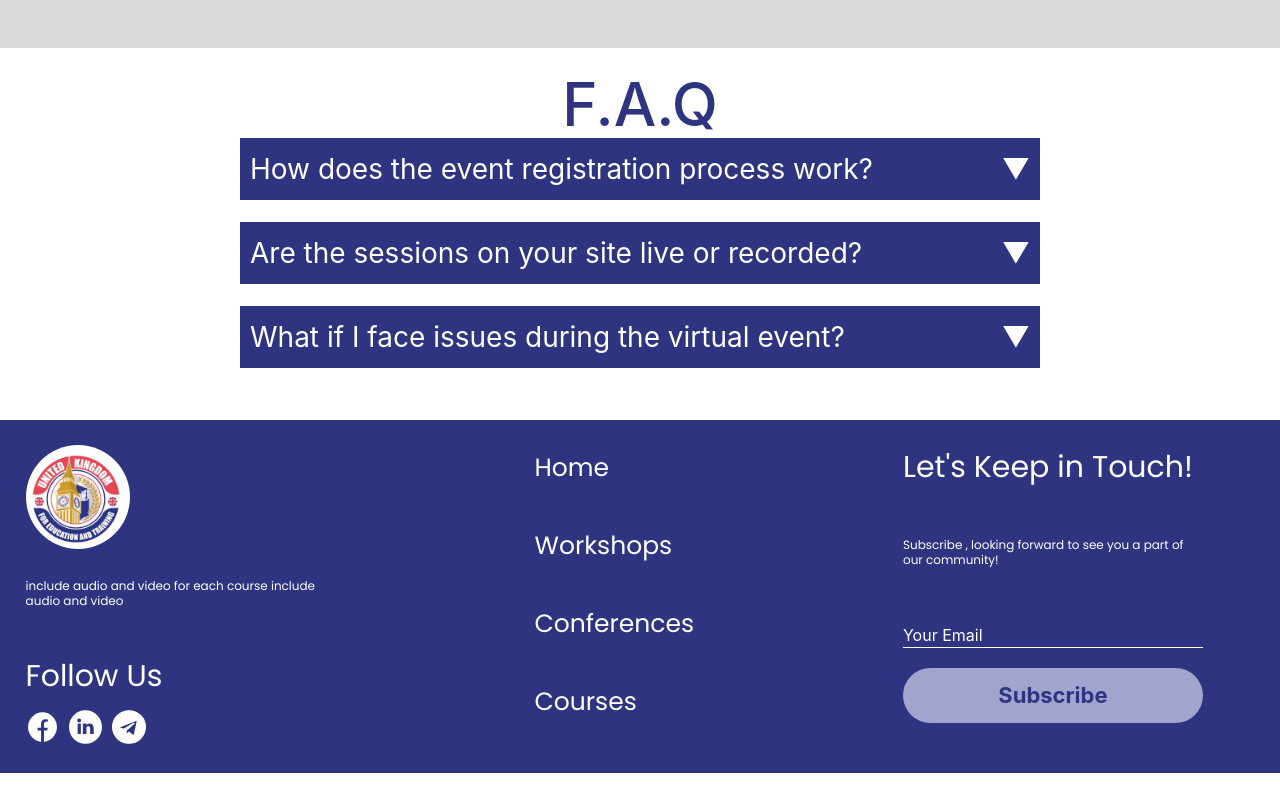
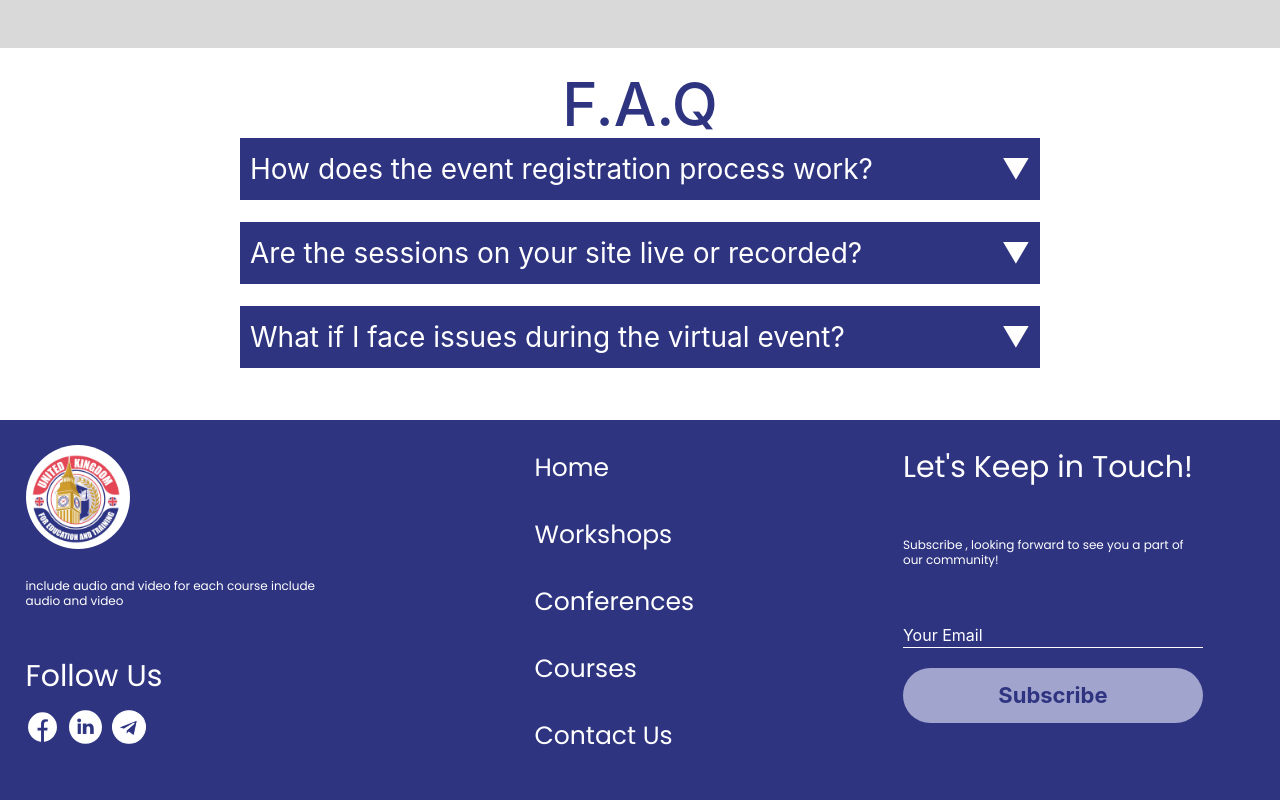
Before and after one commit to batoulll-ghosn/Uk-project-Frontend, a React (Create React App) app: page / in a window 1280 px wide. Shown: the part 3631-4431 px from the top of the page. Before the commit the page ends 4404 px from the top, so only its background shows below. Built offline with nearby package versions, Linux system fonts and the light colour scheme; no server answers.

Commit message:
addition of contact us

```diff
--- a/src/App.js
+++ b/src/App.js
@@ -10,7 +10,7 @@ import Workshops from './components/workshops';
 import Testimonial from './components/testimonial'
 import Slice from './components/slice';
 import Login from './components/login';
-
+import ContactUs from './components/ContactUs';
 import Register from './components/Register';
 import Footer from './components/footer';
 import ConferencesPage from './components/conferencesPage';
@@ -52,6 +52,7 @@ function App() {
        <Route path="/course/:id" element={<Course/>}/>
        <Route path="/workshop/:id" element={<Workshop/>}/>
       <Route path="/theTeam" element={<OurTeam/>}/>
+      <Route path="/contactUs" element={<ContactUs/>}/>
        <Route
             path="/dash/*"
             element={
--- /dev/null
+++ b/src/components/ContactUs.js
@@ -0,0 +1,15 @@
+import React, { useState } from 'react';
+import { useParams } from "react-router-dom";
+const Course = () => {
+  const [message, setMessage] = useState('Hello, React!');
+  const { id } = useParams();
+  return (
+    <div>
+
+      <img style ={{width:'100%'}}src='./images/contactUs.jpeg'/>
+
+    </div>
+  );
+};
+
+export default Course;
--- a/src/components/footer.js
+++ b/src/components/footer.js
@@ -54,7 +54,7 @@ course include audio and video</p>
         <li className='text-nnnf'><Link to='/workshops'>Workshops</Link></li>
         <li className='text-nnnf'><Link to='/conferences'>Conferences</Link></li>
         <li className='text-nnnf'><Link to='/courses'>Courses</Link></li>
-
+        <li className='text-nnnf'><Link to='/contactUs'>Contact Us</Link></li>
         </ul>
       </div>
       <div className='third-div-in-footer'><h2 className='the-follow-us'>Let's Keep in Touch!</h2>
--- a/src/components/styles/footer.css
+++ b/src/components/styles/footer.css
@@ -64,7 +64,7 @@ line-height: 45px;
 .the-ul-in-the-footer{
     display: flex;
     flex-direction: column;
-    row-gap: 33px;
+    row-gap: 22px;
     color: #FFF;
     font-family: Poppins;
 font-size: 25px;
```
Also changed, not shown: public/images/contactUs.jpeg (added).
